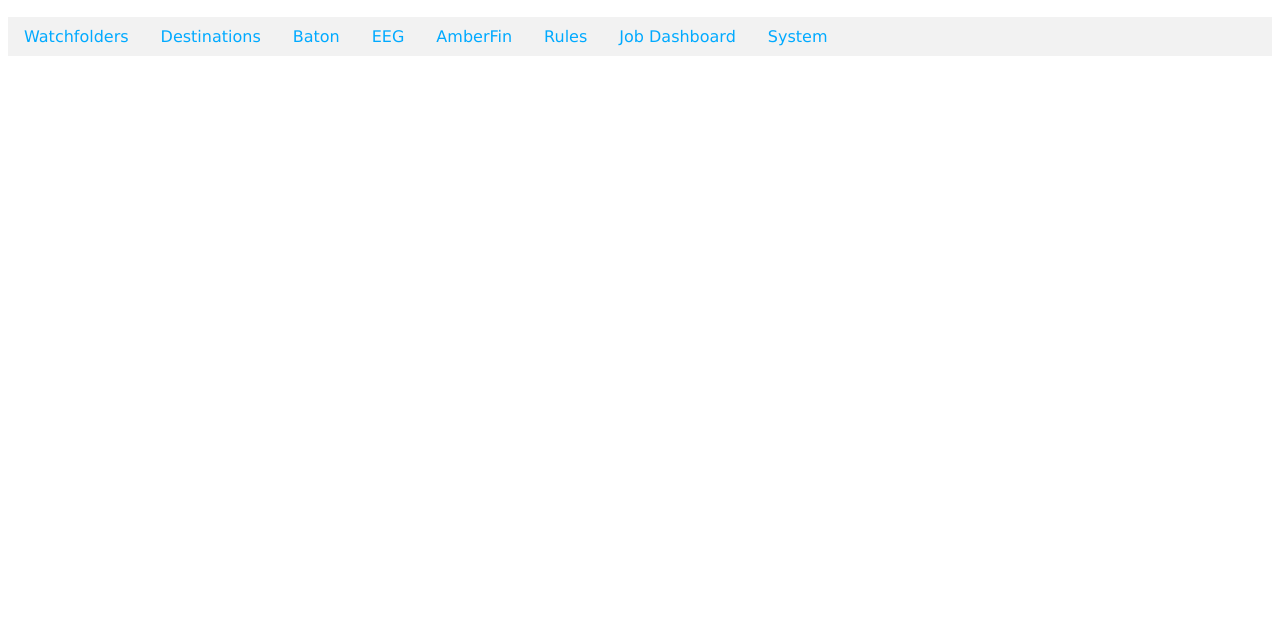
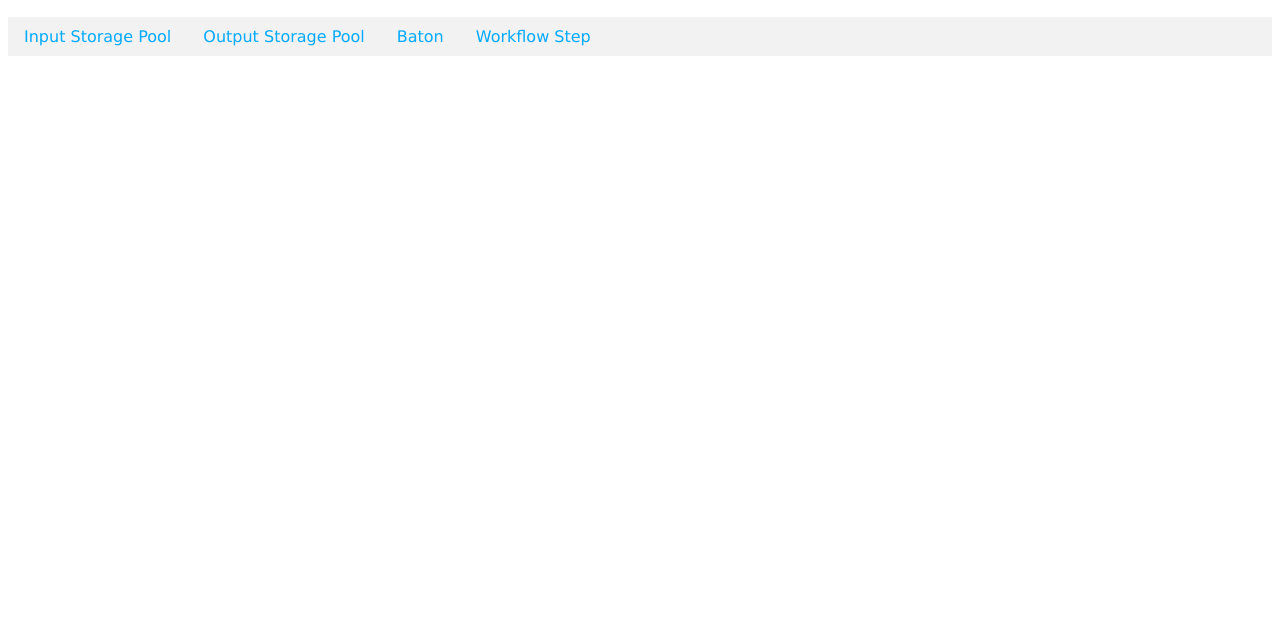
Before and after one commit to regalinfoservice/mediaintegration, a plain HTML site: page WebUI/administration.html in a window 1280 px wide. Shown: the part 162-800 px from the top of the page. Drawn offline with Linux system fonts and the light colour scheme.

Commit message:
Administration Menu Lables updated
Storage Pools and Workflow Step lables updated.

```diff
--- a/WebUI/administration.html
+++ b/WebUI/administration.html
@@ -16,17 +16,17 @@
 		</nav>
 		<h1>Administration</h1>
 		<ul class="tab">
-			<li><a href="#" class="tablinks" onclick="openConfig(event, 'Watchfolders')">Watchfolders</a></li>
-			<li><a href="#" class="tablinks" onclick="openConfig(event, 'Destinations')">Destinations</a></li>
+			<li><a href="#" class="tablinks" onclick="openConfig(event, 'Input Storage Pool')">Input Storage Pool</a></li>
+			<li><a href="#" class="tablinks" onclick="openConfig(event, 'Output Storage Pool')">Output Storage Pool</a></li>
 			<li><a href="#" class="tablinks" onclick="openConfig(event, 'Baton')">Baton</a></li>
-			<li><a href="#" class="tablinks" onclick="openConfig(event, 'EEG')">EEG</a></li>
-			<li><a href="#" class="tablinks" onclick="openConfig(event, 'AmberFin')">AmberFin</a></li>
-			<li><a href="#" class="tablinks" onclick="openConfig(event, 'Rules')">Rules</a></li>
-			<li><a href="#" class="tablinks" onclick="openConfig(event, 'Job Dashboard')">Job Dashboard</a></li>
-			<li><a href="#" class="tablinks" onclick="openConfig(event, 'System')">System</a></li>
+			<!--<li><a href="#" class="tablinks" onclick="openConfig(event, 'EEG')">EEG</a></li>-->
+			<!--<li><a href="#" class="tablinks" onclick="openConfig(event, 'AmberFin')">AmberFin</a></li>-->
+			<li><a href="#" class="tablinks" onclick="openConfig(event, 'Workflow Step')">Workflow Step</a></li>
+			<!--<li><a href="#" class="tablinks" onclick="openConfig(event, 'Job Dashboard')">Job Dashboard</a></li>-->
+			<!--<li><a href="#" class="tablinks" onclick="openConfig(event, 'System')">System</a></li>-->
 		</ul>
-		<div id="Watchfolders" class="tabcontent">
-			<h2>Watchfolder Configuration</h2>
+		<div id="Input Storage Pool" class="tabcontent">
+			<h2>Input Storage Pool Configuration</h2>
 			<form action="">
 				<label>Name:</label><input type="text" name="Name" id="name"><br>
 				<label>Path:</label><input type="text" name="Path" id="path"><br>
@@ -80,8 +80,8 @@
 			</div>
 		</body>
 		</div>
-		<div id="Destinations" class="tabcontent">
-			<h2>Destination Configuration</h2>
+		<div id="Output Storage Pool" class="tabcontent">
+			<h2>Output Storage Pool Configuration</h2>
 			<form action="">
 				<label>Name:</label><input type="text" name="Name" id="name1"><br>
 				<label>Path:</label><input type="text" name="Path" id="path1"><br>
@@ -102,8 +102,8 @@
 		<div id="AmberFin" class="tabcontent">
 			<h2>AmberFin API Integration</h2>
 		</div>
-		<div id="Rules" class="tabcontent">
-			<h2>Rule Intgeration</h2>
+		<div id="Workflow Step" class="tabcontent">
+			<h2>Workflow Step Intgeration</h2>
 		</div>
 		<div id="Job Dashboard" class="tabcontent">
 			<h2>Job Dashboard Configuration</h2>
```
